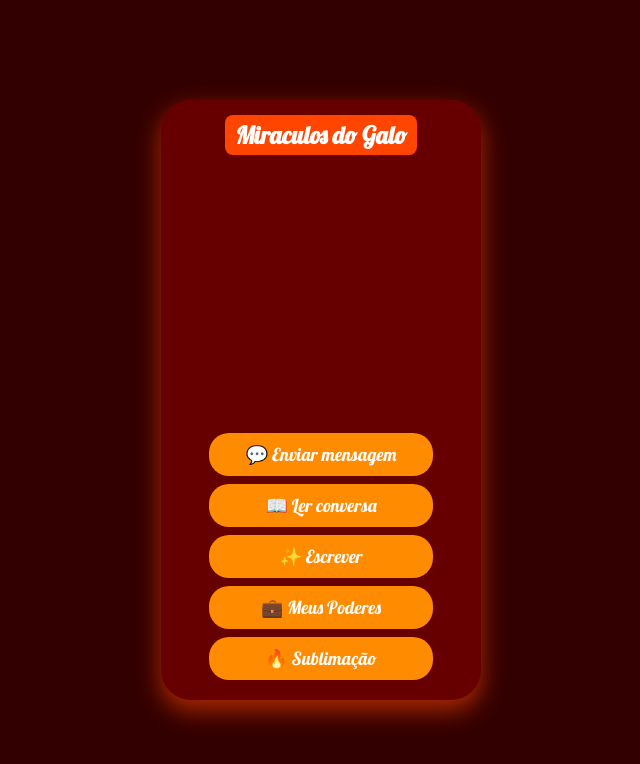
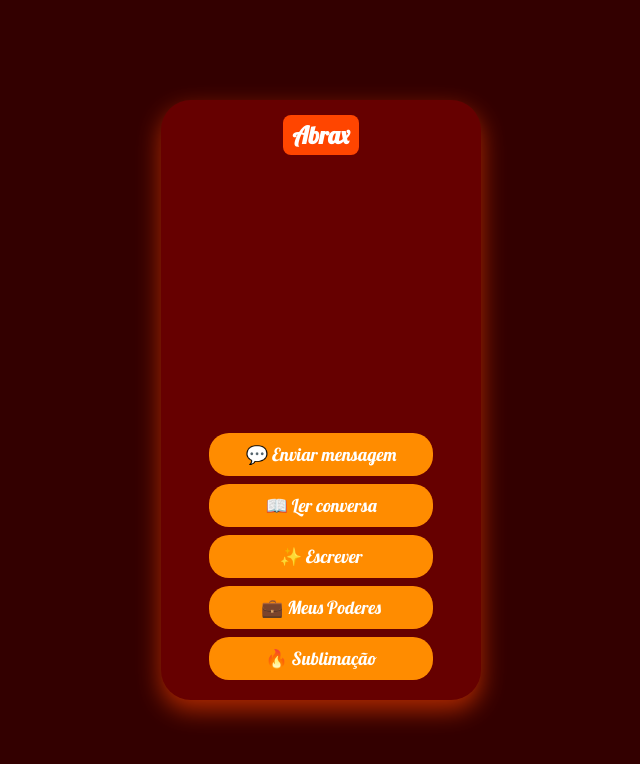
Before and after one commit to curancat/Galo, a plain HTML site: page index.html in a window 1280 px wide. Shown: the whole page, without its empty margins (319-959 px from the left). Drawn offline with Linux system fonts and the light colour scheme.

Commit message:
Update index.html

```diff
--- a/index.html
+++ b/index.html
@@ -28,7 +28,7 @@
 </head>
 <body>
   <div class="phone">
-    <h3><mark>Miraculos do Galo</mark></h3>
+    <h3><mark>Abrax</mark></h3>
     <div class="buttons">
       <button onclick="enviarMensagem()">💬 Enviar mensagem</button>
       <button onclick="lerConversa()">📖 Ler conversa</button>
```
